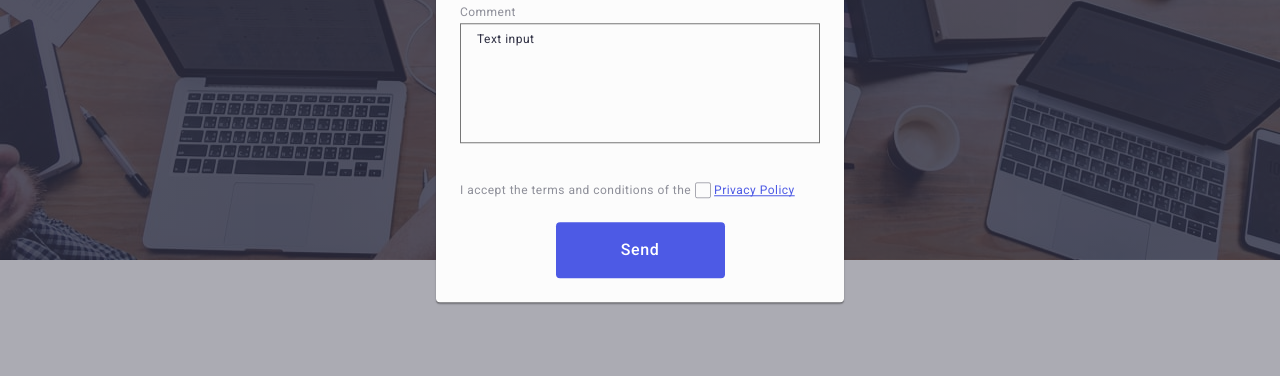
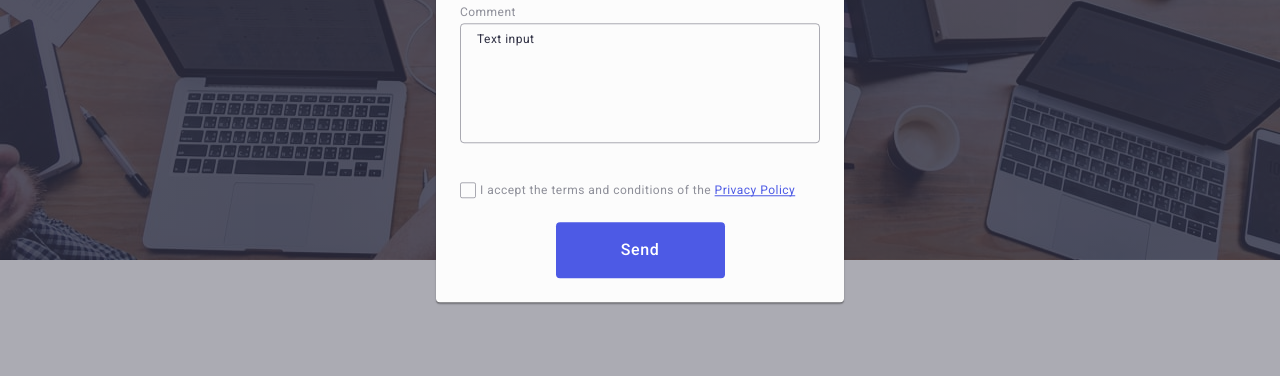
Before and after one commit to Nasttyamel/goit-markup-hw-05, a plain HTML site: page index.html in a window 1280 px wide. Shown: the part 413-789 px from the top of the page. Drawn offline with nearby package versions, Linux system fonts and the light colour scheme.

Commit message:
checbox input

```diff
--- a/css/styles.css
+++ b/css/styles.css
@@ -563,8 +563,6 @@ input {
   position: relative;
 }
 .form-text {
-  border: 1px solid rgba(46, 47, 66, 0.4)
-  border-radius: 4px;
   width: 100%;
   height: 120px;
   resize: none;
@@ -578,6 +576,8 @@ input {
   background-color: transparent;
   outline: transparent;
   transition: border-color 250ms cubic-bezier(0.4, 0, 0.2, 1);
+  border: 1px solid rgba(46, 47, 66, 0.4);
+  border-radius: 4px;
 }
 .form-text:focus {
   border-color: #4d5ae5;
@@ -666,7 +666,7 @@ input {
   justify-content: center;
   fill: transparent;
 }
-.chec:checked + .checkbox-text .checkbox-span {
+.chec:checked + .checkbox-span {
   background-color: #404bbf;
   border: none;
   fill: #f4f4fd;
--- a/index.html
+++ b/index.html
@@ -447,12 +447,12 @@
 
                 <div class="checkbox-container">
                     <input class="chec visually-hidden" type="checkbox" id="user-privacy"  value="true" name="user-privacy">
-                    <label for="user-privacy" class="checkbox-text">I accept the terms and conditions of the
-                        <span class="checkbox-span">
+                    <span class="checkbox-span">
                         <svg class="chec-svg" width="10" height="8">
                             <use href="./images/icons.svg#icon-vector"></use>
                         </svg>
                     </span>
+                    <label for="user-privacy" class="checkbox-text">I accept the terms and conditions of the
                     <a class="checkbox-link"
                             href="">Privacy Policy</a></label>
 
```
